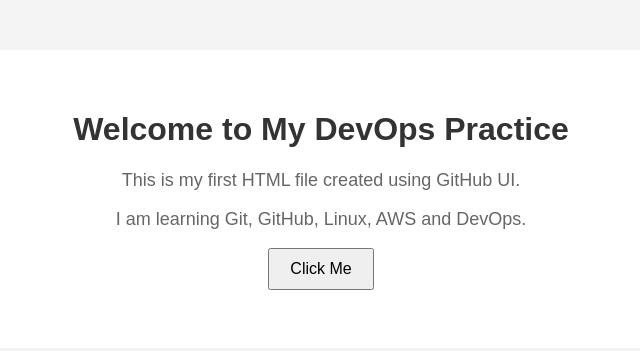
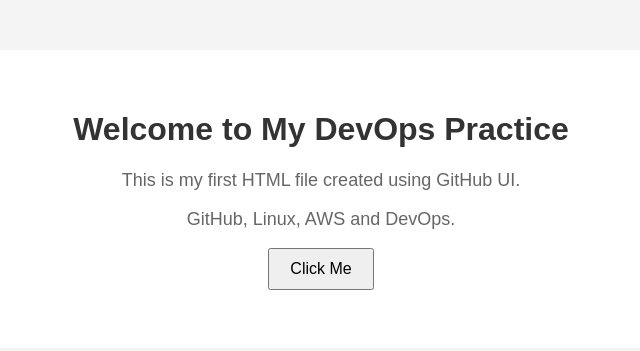
Before and after one commit to akashkhadakbhavi-tech/Devops, a plain HTML site: page index.html in a window 1280 px wide. Shown: the whole page, without its empty margins (319-959 px from the left). Drawn offline with Linux system fonts and the light colour scheme.

Commit message:
Update index.html

```diff
--- a/index.html
+++ b/index.html
@@ -49,7 +49,7 @@
         </p>
 
         <p>
-            I am learning Git, GitHub, Linux, AWS and DevOps.
+            GitHub, Linux, AWS and DevOps.
         </p>
 
         <button onclick="showMessage()">
```
